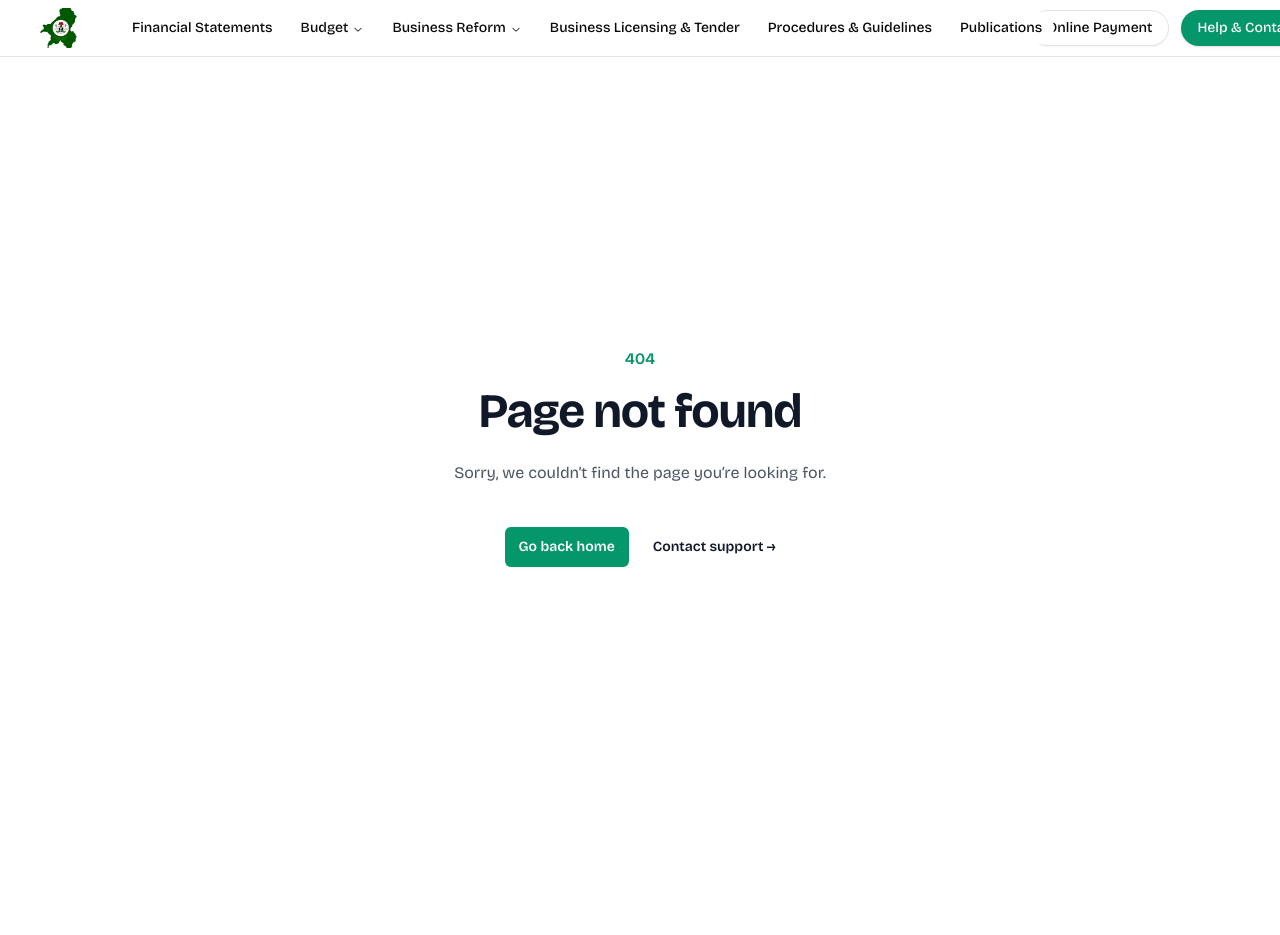
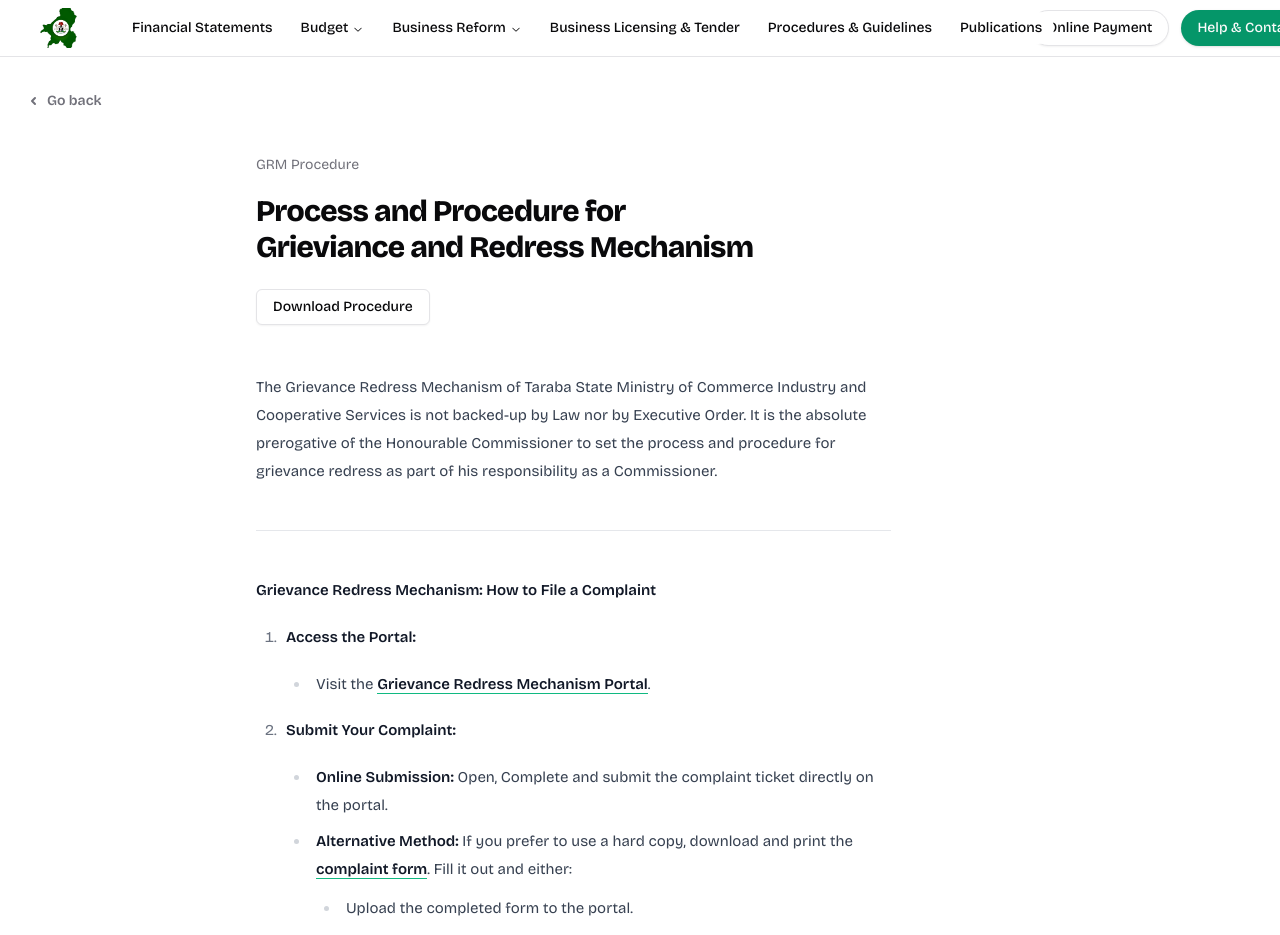
Before and after one commit to techsavvymicky/saber, a Next.js app: page /business-reforms/grm-procedure in a window 1280 px wide. Before the commit this address had no page. Shown: the top 935 px of the page. Built offline with nearby package versions, Linux system fonts and the light colour scheme.

Commit message:
Added GRM Procedure

```diff
--- /dev/null
+++ b/app/(saber)/business-reforms/grm-procedure/page.tsx
@@ -0,0 +1,5 @@
+import { Component } from "@/components/business-reforms/grm-procedure/component";
+
+export default function Page() {
+  return <Component />;
+}
--- a/components/business-reforms/c-of-o-procedure/index.mdx
+++ b/components/business-reforms/c-of-o-procedure/index.mdx
@@ -1,5 +1,7 @@
 Welcome to the official guide for obtaining a Certificate of Occupancy (CofO) in
 Taraba State. Follow these steps to ensure a smooth and compliant process:
+
+---
 
 1. **Obtain and Complete the Application Form**
 
@@ -37,6 +39,8 @@
    - **Issuance**: Once all requirements are met and payments are confirmed, you will receive your Certificate of Occupancy
    - **Timeframe**: The entire process typically takes about 21 working days if all documents are in order and all stakeholders agree on the sale of the land
 
+---
+
 **Additional Information**:
 
 - **Validity**: The C of O is valid for 99 years for residential land, 45 years of industrial and commercial land, and up to 45 years for agricultural land depending on proximity to urban areas.
@@ -45,3 +49,5 @@
 For more detailed information and assistance, please visit the Taraba Geographic Information Systems (TAGIS) office or contact them at [+234 803 521 5032](tel:+2348035215032).
 
 We are committed to supporting your land ownership and ensuring compliance with all regulatory requirements.
+
+---
--- a/components/business-reforms/construction-permit-procedure/index.mdx
+++ b/components/business-reforms/construction-permit-procedure/index.mdx
@@ -1,5 +1,7 @@
 Welcome to the official guide for obtaining a Construction permit in
 Taraba State. Follow these steps to ensure a smooth and compliant process:
+
+---
 
 1. **Obtain a Soil Investigation Report**
 
@@ -33,6 +35,8 @@
    - **Cost**: Approximately ₦730,235
    - **Time**: Approximately 21 days
 
+---
+
 **Additional Information**:
 
 - **Validity**: The Development permit is valid for two years.
@@ -41,3 +45,5 @@
 For more detailed information and assistance, please visit the Taraba State Urban Planning and Development Agency (TAMUTD) or contact the Taraba Geographic Information Systems (TAGIS) at [+234 803 521 5032](tel:+2348035215032).
 
 We are committed to supporting your development projects and ensuring compliance with all regulatory requirements.
+
+---
--- a/components/business-reforms/eia-guidelines/index.mdx
+++ b/components/business-reforms/eia-guidelines/index.mdx
@@ -2,6 +2,8 @@
 structured process for conducting Environmental Impact Assessments (EIA) to
 ensure sustainable development and environmental protection. Here are the key
 steps and guidelines involved:
+
+---
 
 **EIA Process in Taraba State**
 
@@ -60,6 +62,8 @@
     environmental management plan and mitigation measures outlined in the EIA
     report.
 
+---
+
 **Guidance for EIA in Taraba State**
 
 - **Content of EIA Report:**
@@ -83,3 +87,5 @@
 These steps and guidelines help ensure that environmental considerations are
 integrated into the planning and decision-making process for development projects in
 Taraba State, promoting sustainable development
+
+---
--- /dev/null
+++ b/components/business-reforms/grm-procedure/component.tsx
@@ -0,0 +1,29 @@
+import { Button } from "@/components/ui/button";
+import { MdxHeader } from "@/components/mdx-header";
+import { MdxContainer } from "@/components/mdx-container";
+import Markdown from "@/components/business-reforms/grm-procedure/index.mdx";
+
+export const Component = () => {
+  return (
+    <>
+      <MdxHeader href="/business-reforms" />
+      <MdxContainer
+        propTitle="GRM Procedure"
+        title={
+          <>
+            Process and Procedure for
+            <br />
+            Grieviance and Redress Mechanism
+          </>
+        }
+        button={
+          <>
+            <Button variant={"outline"}>Download Procedure</Button>
+          </>
+        }
+      >
+        <Markdown />
+      </MdxContainer>
+    </>
+  );
+};
--- /dev/null
+++ b/components/business-reforms/grm-procedure/index.mdx
@@ -0,0 +1,47 @@
+The Grievance Redress Mechanism of Taraba State Ministry of Commerce Industry and Cooperative Services is not backed-up by
+Law nor by Executive Order. It is the absolute prerogative of the Honourable Commissioner to set the process
+and procedure for grievance redress as part of his responsibility as a Commissioner.
+
+---
+
+**Grievance Redress Mechanism: How to File a Complaint**
+
+1. **Access the Portal:**
+   - Visit the [Grievance Redress Mechanism Portal](https://tarabastategov.online/upload/).
+2. **Submit Your Complaint:**
+
+   - **Online Submission:** Open, Complete and submit the complaint ticket directly on the portal.
+   - **Alternative Method:** If you prefer to use a hard copy, download and print the [complaint form](#). Fill it out and either:
+     - Upload the completed form to the portal.
+     - Or, send it to the relevant area office or headquarters within 48 hours of completion. [See the list of area offices here](#)
+
+3. **Processing the Complaint:**
+
+   - **Initial Review:** The relevant area officers will review and forward the complaint to the headquarters within 24 hours of receipt.
+   - **Evaluation:** The Management team of the Ministry of Commerce, Industry, and Cooperative Services will review and evaluate the complaint within 24 hours of receiving it.
+
+4. **Resolution Meeting:**
+
+   - The Ministry will invite the involved parties to a resolution meeting within 24 hours of evaluation.
+
+5. **Communication of Outcome:**
+
+   - The resolution outcome will be communicated to the complainant via SMS, e-mail, letter, or direct call within 48 hours of the resolution.
+
+6. **Completion Timeframe:**
+   - All processes, including the resolution of the dispute, will be completed within 7 days from the date of receipt of the complaint.
+
+For further assistance or if you encounter any issues with the portal, please contact our [support team](tel:+2349030690129).
+
+---
+
+**Type of Grievances**
+
+The Ministry intervene in trade related grievance between trade groups, trade associations and traders.
+The type of grievances been handled by the Ministry are as follows
+
+- Power tussle between members of trade association, group or traders.
+- Collection of illegal fees.
+- Disruption of trade activities.
+
+---
--- a/components/nav-menu.tsx
+++ b/components/nav-menu.tsx
@@ -200,7 +200,7 @@
                     }
                     subItems={[
                       {
-                        href: "#",
+                        href: "/business-reforms/grm-procedure",
                         Icon: IconProgress,
                         title: "Process for Grieviance & Redress Mechanism",
                       },
```
Also changed, not shown: components/business-reforms/right-of-way/index.mdx (+12 -0 lines), components/business-reforms/trade-fees-schedule/index.mdx (+14 -0 lines).
